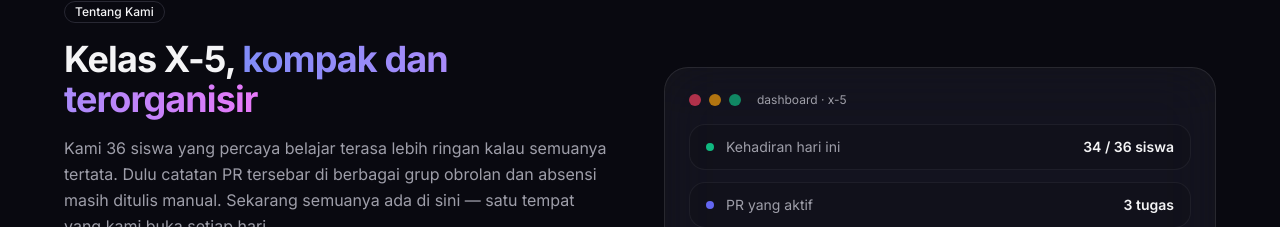
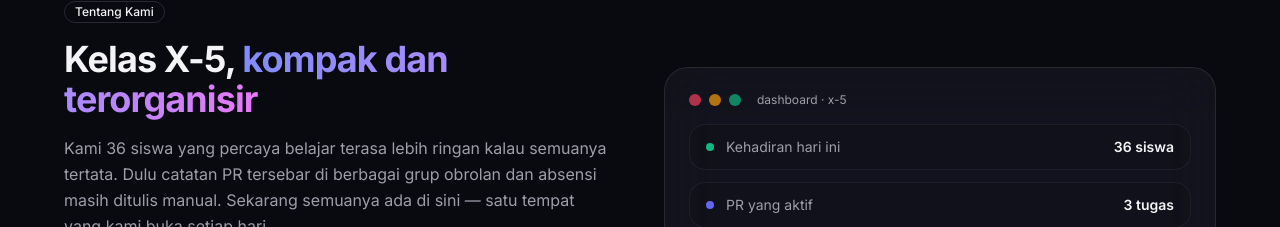
Before and after one commit to Syafff211/x5-v3, a Next.js app: page / in a window 1280 px wide. Shown: the part 3018-3245 px from the top of the page. Built offline with nearby package versions, Linux system fonts and the light colour scheme; no server answers.

Commit message:
Fix attendance count in landing page
Updated attendance display to reflect the correct number of students present.

```diff
--- a/src/components/landing/landing-page.tsx
+++ b/src/components/landing/landing-page.tsx
@@ -289,7 +289,7 @@ export function LandingPage() {
                 </div>
                 <div className="space-y-3">
                   {[
-                    ['Kehadiran hari ini', '34 / 36 siswa', 'bg-emerald-500'],
+                    ['Kehadiran hari ini', '36 siswa', 'bg-emerald-500'],
                     ['PR yang aktif', '3 tugas', 'bg-indigo-500'],
                     ['Rata-rata nilai', '86,5', 'bg-fuchsia-500'],
                     ['Pesan belum dibaca', '2 pesan', 'bg-amber-500'],
```
